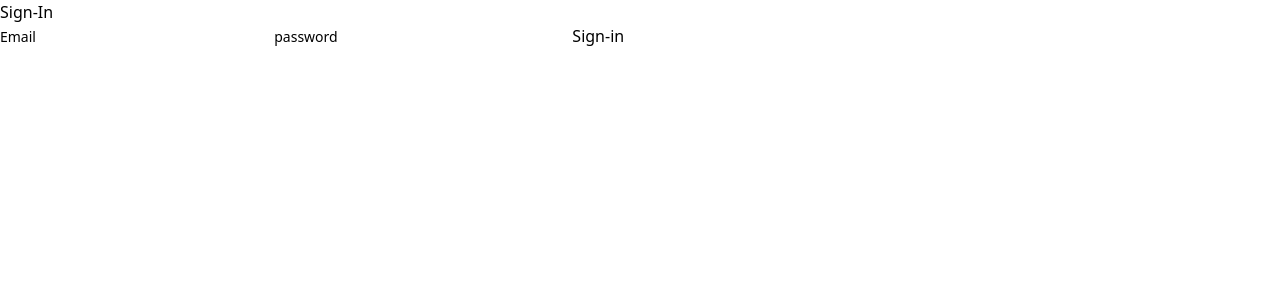
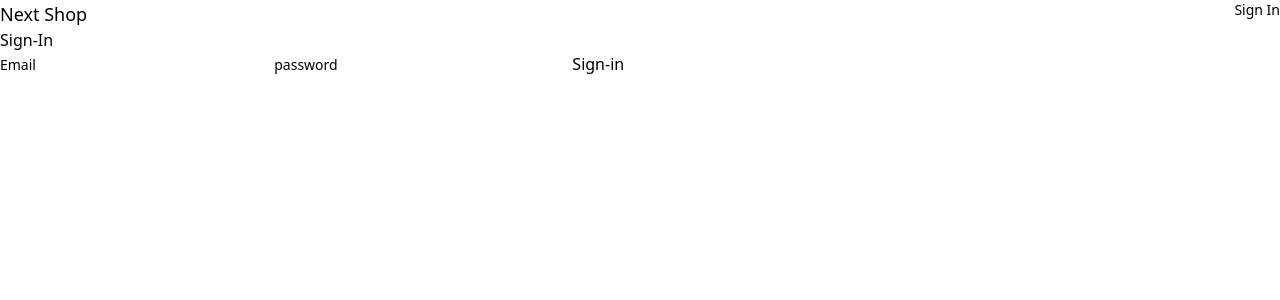
Before and after one commit to dhruv994/next-shop, a Next.js app: page /sign-in in a window 1280 px wide. Shown: the top 300 px of the page. Built offline with nearby package versions, Linux system fonts and the light colour scheme.

Commit message:
added new componenet for navbar

```diff
--- /dev/null
+++ b/components/NavBar.js
@@ -0,0 +1,26 @@
+import Link from "next/link";
+
+export default function NavBar(){
+
+    return(
+        <nav className="px-2 py-1 text-sm">
+            <ul className="flex gap-2">
+                <li className="text-lg font-extrabold">
+                    <Link href="/">
+
+                            Next Shop
+
+                    </Link>
+                </li>
+                <li role="seprator" className="flex-1"/>
+                <li>
+                    <Link href="/sign-in">
+
+                            Sign In
+
+                    </Link>
+                </li>
+            </ul>
+        </nav>
+    )
+}
--- a/components/Page.js
+++ b/components/Page.js
@@ -1,5 +1,6 @@
 import Head from 'next/head';
 import Title from './title';
+import NavBar from './NavBar';
 
 export default function Page({ title, children }) {
     return (
@@ -9,6 +10,9 @@
                     {title}- Next Shop
                 </title>
             </Head>
+            <header>
+                <NavBar></NavBar>
+            </header>
             <main className='p-2'>
                 <Title > {title}</Title>
                 {children}
```
